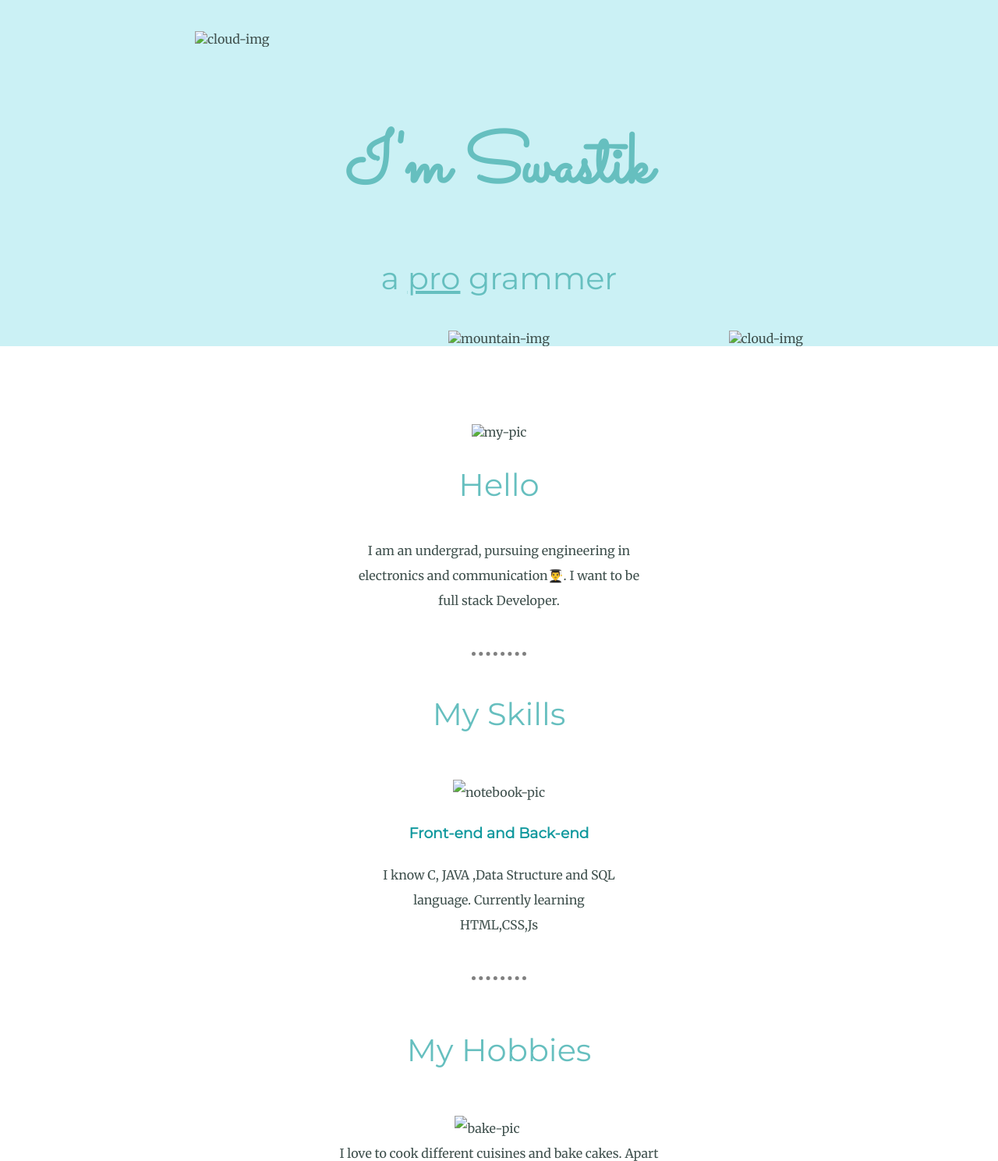
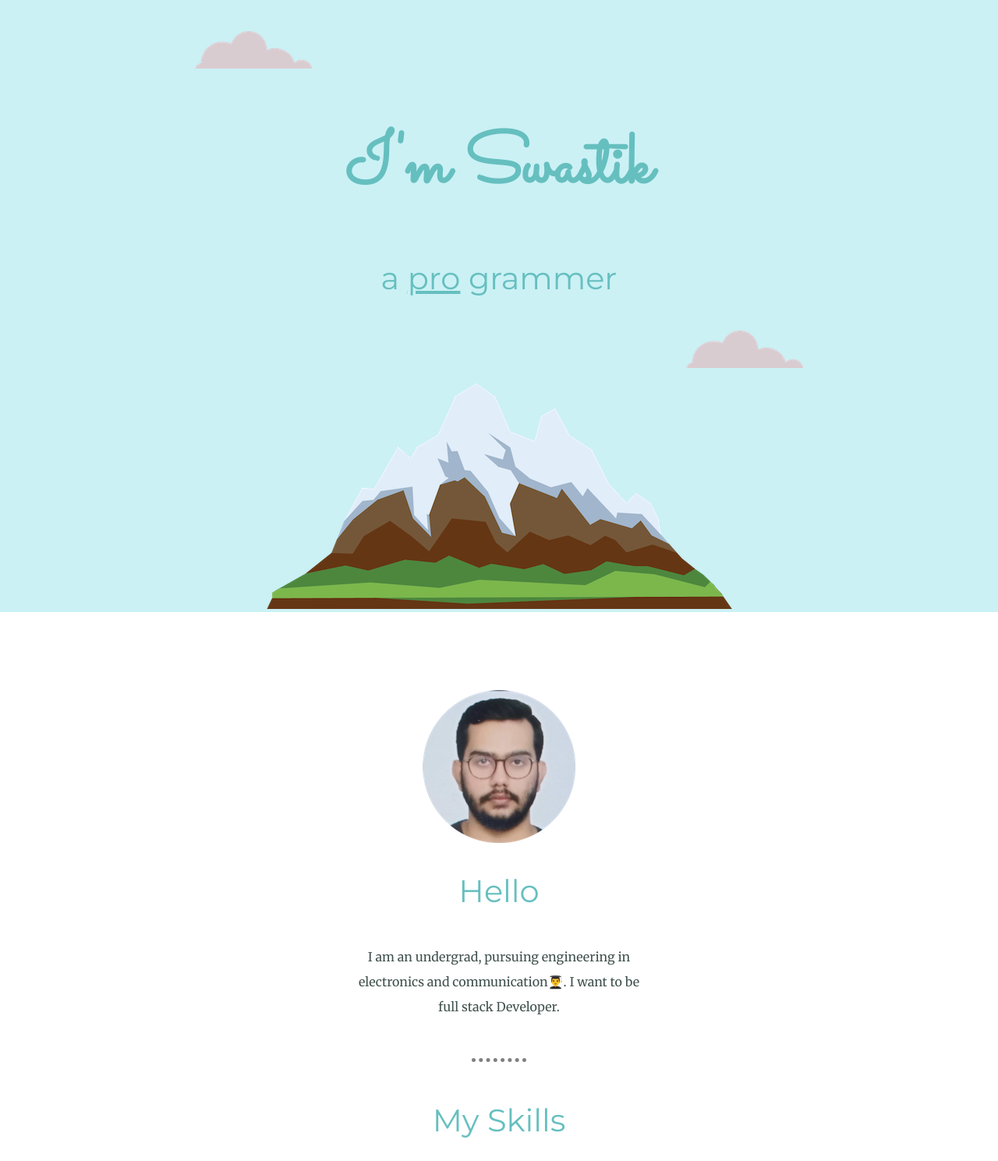
Before and after one commit to swasti808/Upgraded_CV, a plain HTML site: page index.html in a window 1280 px wide. Shown: the top 1489 px of the page at 78% size. Drawn offline with Linux system fonts and the light colour scheme.

Commit message:
Update index.html

```diff
--- a/index.html
+++ b/index.html
@@ -12,15 +12,15 @@
 
 <body>
   <div class="container1">
-    <img class="top-cloud" src="images/cloud.png" alt="cloud-img">
+    <img class="top-cloud" src="cloud.png" alt="cloud-img">
     <h1>I'm Swastik</h1>
     <h2>a <span class="pro">pro</span> grammer</h2>
-    <img src="images/mountain.png" alt="mountain-img">
-    <img class="bottom-cloud" src="images/cloud.png" alt="cloud-img">
+    <img src="mountain.png" alt="mountain-img">
+    <img class="bottom-cloud" src="cloud.png" alt="cloud-img">
   </div>
   <div class="container2">
     <div>
-    <img class="my-pic" src="images/my-circular-pic.png" alt="my-pic">
+    <img class="my-pic" src="my-circular-pic.png" alt="my-pic">
     <h2>Hello</h2>
     <p class="intro">I am an undergrad, pursuing engineering in electronics and communication👨‍🎓. I want to be full stack Developer.</p>
   </div>
@@ -28,14 +28,14 @@
     <div class="container3">
       <h2>My Skills</h2>
       <div class="skill-row">
-        <img class="notebook-pic" src="images/notebook.gif" alt="notebook-pic">
+        <img class="notebook-pic" src="notebook.gif" alt="notebook-pic">
         <h3>Front-end and Back-end</h3>
         <p class="skill">I know C, JAVA ,Data Structure and SQL language. Currently learning HTML,CSS,Js</p>
         </div>
         <hr />
       <div class="skill-row">
         <h2>My Hobbies</h2>
-          <img class="hobby-img" src="images/bake.png" alt="bake-pic">
+          <img class="hobby-img" src="bake.png" alt="bake-pic">
         <p class="hobby">I love to cook different cuisines and bake cakes. Apart from stuffing my stomach all the time😋, I love to cook for my friends and family👨‍👩‍👧‍👧.</p>
       </div>
     </div>
```
